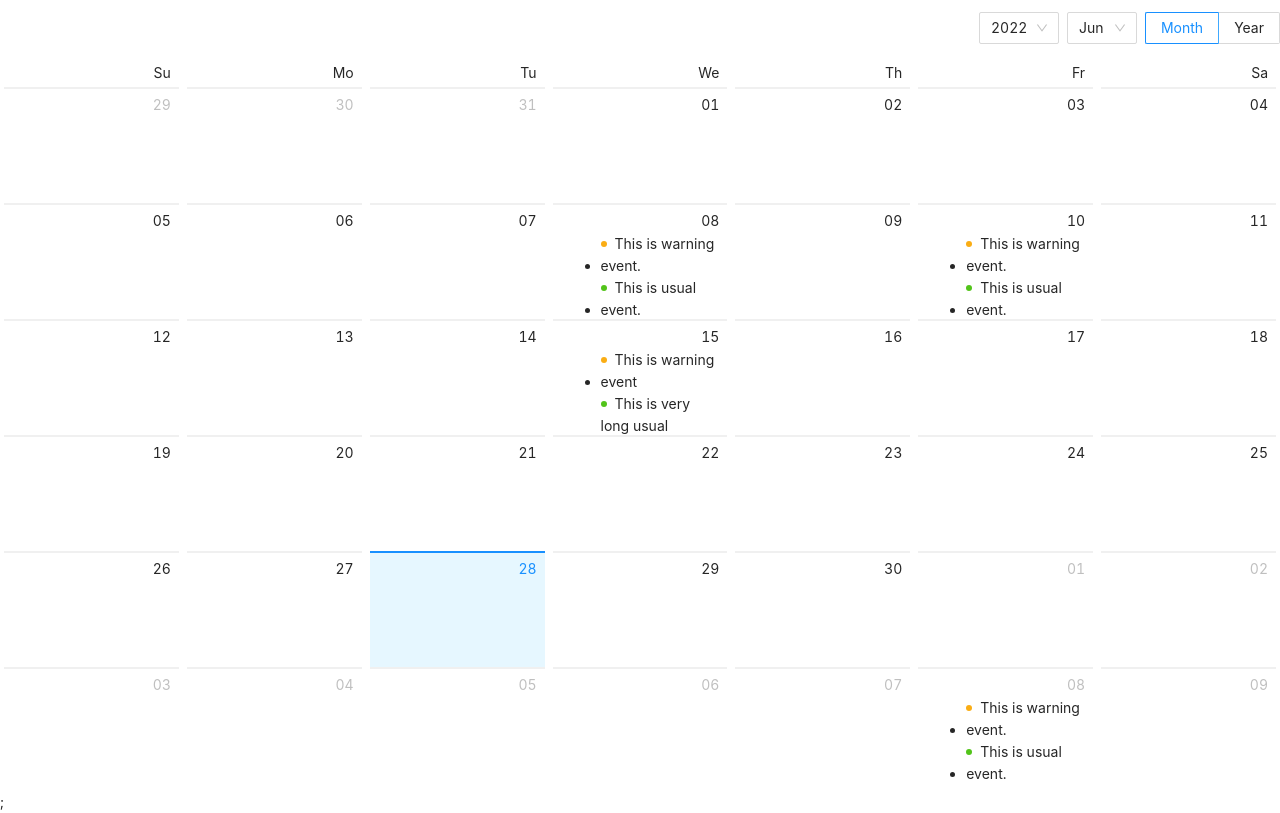
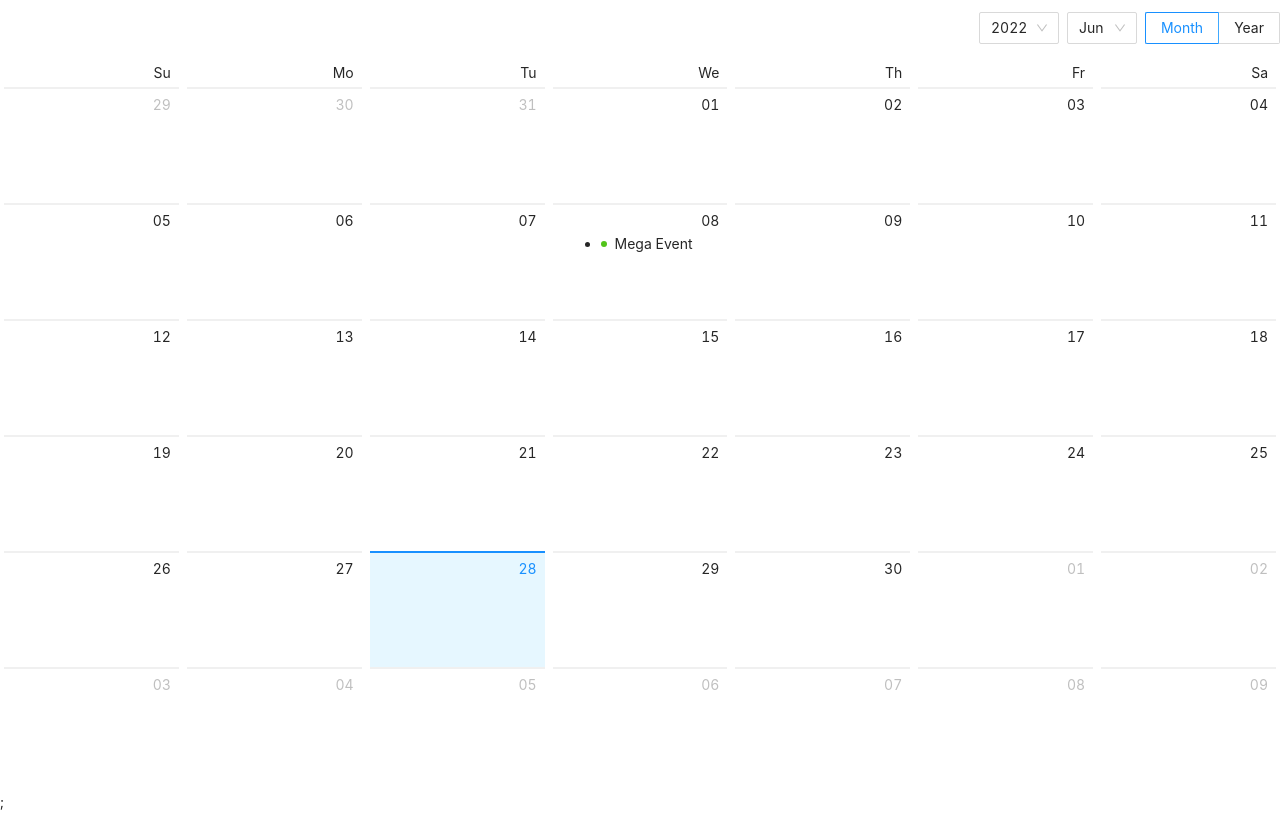
Before and after one commit to movsar/reactive-calendar, a React (Create React App) app: page / in a window 1280 px wide. Built offline with nearby package versions, Linux system fonts and the light colour scheme.

Commit message:
addition works

```diff
--- a/src/App.js
+++ b/src/App.js
@@ -1,87 +1,33 @@
 import './App.css';
 import 'antd/dist/antd.css';
-import { Form, DatePicker, TimePicker, Button, Input, Modal } from 'antd';
 import moment from 'moment';
+import NewEvent from './NewEventModal';
 import { useState } from 'react';
-import NewEvent from './NewEventModal';
 import { Badge, Calendar } from 'antd';
+
+const events = [{
+  year: 2022,
+  month: 5,
+  date: 8,
+  name: 'Mega Event',
+  startTime: moment.now(),
+  endTime: moment.now(),
+  description: 'Bla bla bla'
+}
+];
 
 const getListData = (value) => {
   let listData;
 
-  switch (value.date()) {
-    case 8:
-      listData = [
-        {
-          type: 'warning',
-          content: 'This is warning event.',
-        },
-        {
-          type: 'success',
-          content: 'This is usual event.',
-        },
-      ];
-      break;
-
-    case 10:
-      listData = [
-        {
-          type: 'warning',
-          content: 'This is warning event.',
-        },
-        {
-          type: 'success',
-          content: 'This is usual event.',
-        },
-        {
-          type: 'error',
-          content: 'This is error event.',
-        },
-      ];
-      break;
-
-    case 15:
-      listData = [
-        {
-          type: 'warning',
-          content: 'This is warning event',
-        },
-        {
-          type: 'success',
-          content: 'This is very long usual event。。....',
-        },
-        {
-          type: 'error',
-          content: 'This is error event 1.',
-        },
-        {
-          type: 'error',
-          content: 'This is error event 2.',
-        },
-        {
-          type: 'error',
-          content: 'This is error event 3.',
-        },
-        {
-          type: 'error',
-          content: 'This is error event 4.',
-        },
-      ];
-      break;
-
-    default:
-  }
+  const filteredEvents = events.filter(event => event.year == value.year() && event.month == value.month() && event.date == value.date());
+  listData = filteredEvents.map(event => { return { type: 'success', content: event.name } });
 
   return listData || [];
 };
 
-const getMonthData = (value) => {
-  if (value.month() === 8) {
-    return 1394;
-  }
-};
+let selectedDate = {};
 
-function App() {
+const App = () => {
   const [isModalVisible, setIsModalVisible] = useState(false);
 
   const onFinishFailed = (errorInfo) => {
@@ -90,7 +36,19 @@ function App() {
 
   const onFinish = (values) => {
     setIsModalVisible(false);
-    console.log('Success:', values);
+
+    const event = {
+      year: selectedDate.year,
+      month: selectedDate.month,
+      date: selectedDate.date,
+      name: values.name,
+      startTime: values.startTime,
+      endTime: values.endTime,
+      description: values.description
+    }
+
+    events.push(event);
+    console.log(this.events);
   };
 
   const handleCancel = (values) => {
@@ -98,18 +56,18 @@ function App() {
     console.log('Success:', values);
   };
 
-  const showModal = () => {
+  const handleDateSelection = (value) => {
+    selectedDate = {
+      year: value.year(),
+      month: value.month(),
+      date: value.date()
+    }
+
+    showModal();
+  }
+
+  const showModal = (v) => {
     setIsModalVisible(true);
-  };
-
-  const monthCellRender = (value) => {
-    const num = getMonthData(value);
-    return num ? (
-      <div className="notes-month">
-        <section>{num}</section>
-        <span>Backlog number</span>
-      </div>
-    ) : null;
   };
 
   const dateCellRender = (value) => {
@@ -127,9 +85,14 @@ function App() {
 
   return (
     <>
-      <Calendar dateCellRender={dateCellRender} monthCellRender={monthCellRender} onSelect={showModal} />;
+      <Calendar
+        dateCellRender={dateCellRender}
+        defaultValue={moment()}
+        onSelect={handleDateSelection}
+      />;
 
       <NewEvent
+        selectedDate={selectedDate}
         handleCancel={handleCancel}
         onFinish={onFinish}
         onFinishFailed={onFinishFailed}
--- a/src/NewEventModal.js
+++ b/src/NewEventModal.js
@@ -12,7 +12,10 @@ const NewEvent = (props) => {
         title="New Event"
         visible={props.isModalVisible}
         footer=''
-        width='650px'>
+        width='650px'
+        onOk={props.onFinish}
+        onCancel={props.handleCancel}
+      >
 
         <div style={{ marginTop: '40px' }}>
 
@@ -100,7 +103,7 @@ const NewEvent = (props) => {
               label="Description"
               name="description"
             >
-              <TextArea rows={4} placeholder="A few words about the event (optional)" maxLength={6} />
+              <TextArea allowClear  rows={4} placeholder="A few words about the event (optional)" maxLength={6} />
             </Form.Item>
 
             <Form.Item
```
